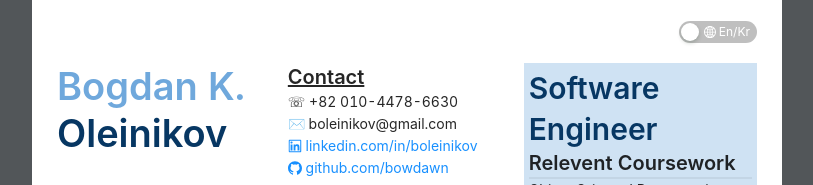
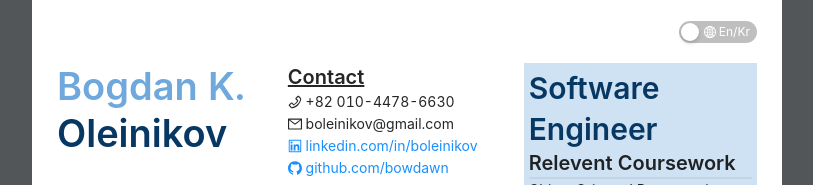
Before and after one commit to bowdawn/oleinikov-resume, a React (Create React App) app: page / in a window 1280 px wide. Shown: the top 185 px of the page, without its empty margins (233-1046 px from the left). Built offline with nearby package versions, Linux system fonts and the light colour scheme.

Commit message:
edited contact icons

```diff
--- a/src/static/contact.tsx
+++ b/src/static/contact.tsx
@@ -1,9 +1,9 @@
-import { GithubOutlined, LinkedinOutlined } from "@ant-design/icons";
+import { GithubOutlined, LinkedinOutlined, MailOutlined, PhoneOutlined } from "@ant-design/icons";
 import Link from "antd/lib/typography/Link";
 
 export default {
-    "email": "☏ +82 010-4478-6630",
-    "mobile": "✉ boleinikov@gmail.com",
+    "email": <div><PhoneOutlined /> +82 010-4478-6630</div>,
+    "mobile": <div><MailOutlined /> boleinikov@gmail.com</div>,
     "linkedin": <Link target="_blank" rel="noopener noreferrer" href="https://linkedin.com/in/boleinikov"><LinkedinOutlined /> linkedin.com/in/boleinikov</Link>,
     "github":  <Link target="_blank" rel="noopener noreferrer" href="https://github.com/bowdawn"><GithubOutlined /> github.com/bowdawn</Link>
 }
```
